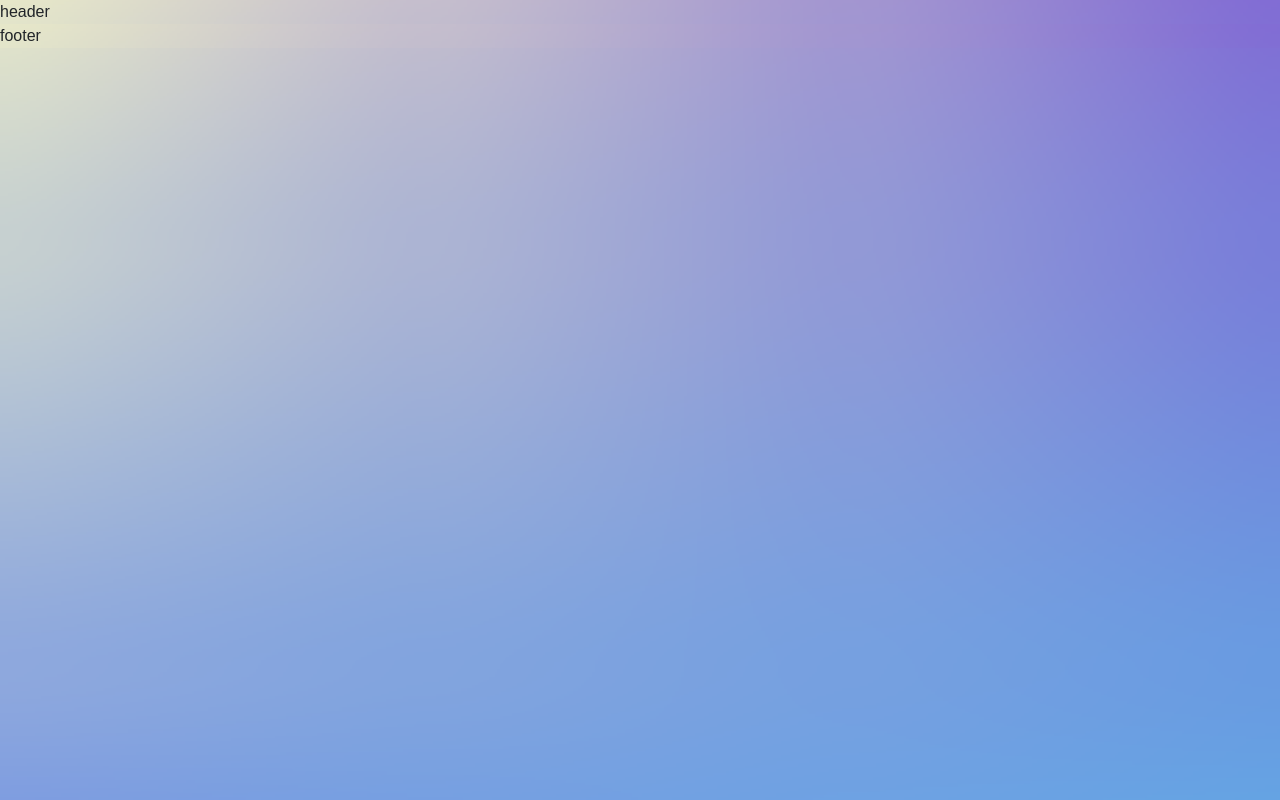
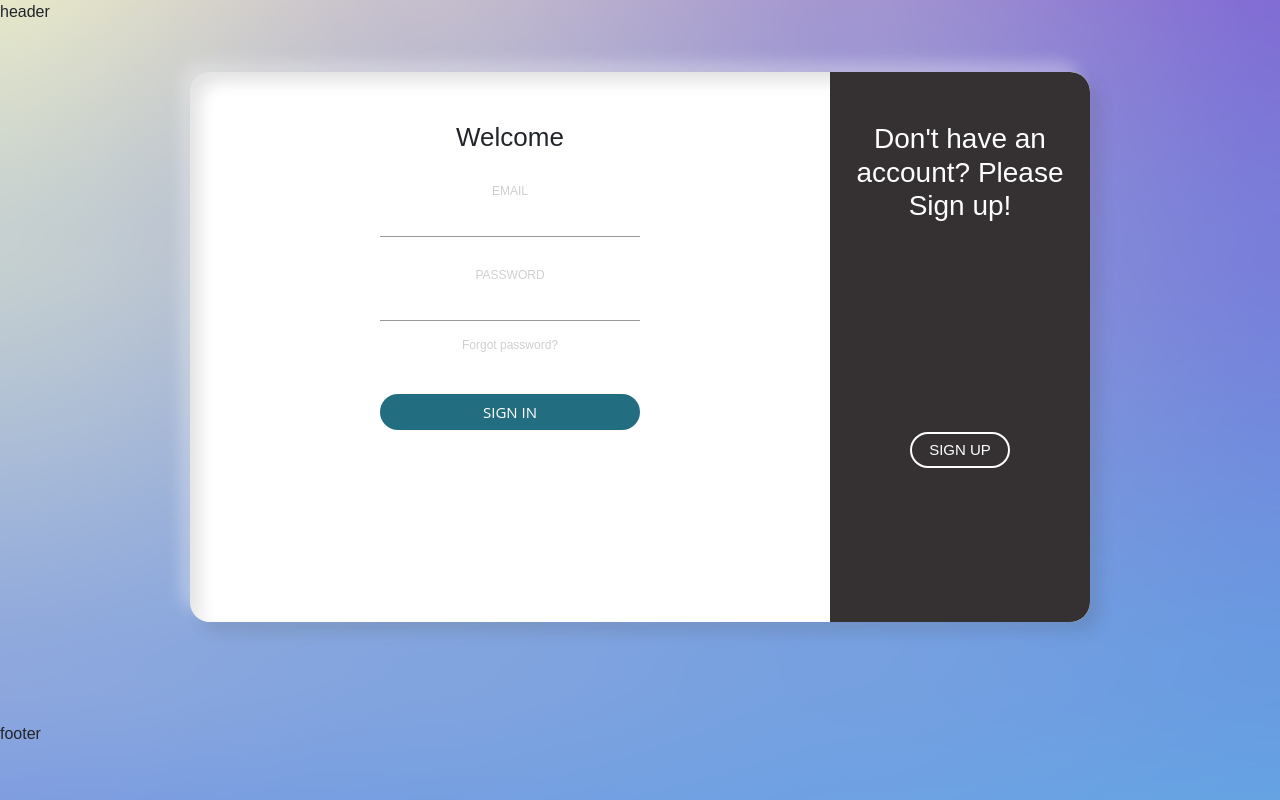
Before and after one commit to xxEasterGrymm/here4You, a React (Create React App) app: page /registration in a window 1280 px wide. Before the commit this address had no page. Built offline with nearby package versions, Linux system fonts and the light colour scheme.

Commit message:
login page created

```diff
--- a/src/App.js
+++ b/src/App.js
@@ -1,6 +1,7 @@
 import React from "react";
 import {BrowserRouter as Router, Route, Routes} from 'react-router-dom'
 import Landing from './components/landing/landing'
+import Registration from './components/registration/registration'
 import Header from "./components/header/header";
 import Footer from "./components/footer/footer";
 import 'bootstrap/dist/css/bootstrap.min.css';
@@ -13,6 +14,7 @@ function App() {
       <Header />
         <Routes>
           <Route path="/" element={<Landing />}></Route>
+          <Route path="/registration" element={<Registration />}></Route>
         </Routes>
         <Footer />
       </Router>
--- a/src/components/landing/hero.js
+++ b/src/components/landing/hero.js
@@ -1,10 +1,11 @@
-import React, { PureComponent } from 'react'
+import React, { PureComponent } from 'react';
+import { Link } from "react-router-dom";
 
 export default class Hero extends PureComponent {
     render() {
         return (
             <div>
-                hero
+                <Link className="header_link" to="/registration">Register Now</Link>
             </div>
         )
     }
--- /dev/null
+++ b/src/components/registration/form.js
@@ -0,0 +1,64 @@
+import React from 'react';
+
+
+/*document.querySelector('.img__btn').addEventListener('click', function () {
+    document.querySelector('.cont').classList.toggle('s--signup');
+});*/
+
+
+export default function form() {
+    return (
+        <div>
+            <br />
+            <br />
+            <div class="cont">
+                <div class="form sign-in">
+                    <h2>Welcome</h2>
+                    <label>
+                        <span>Email</span>
+                        <input type="email" />
+                    </label>
+                    <label>
+                        <span>Password</span>
+                        <input type="password" />
+                    </label>
+                    <p class="forgot-pass">Forgot password?</p>
+                    <button type="button" class="submit">Sign In</button>
+
+                </div>
+                <div class="sub-cont">
+                    <div class="img">
+                        <div class="img__text m--up">
+
+                            <h3>Don't have an account? Please Sign up!</h3>
+                        </div>
+                        <div class="img__text m--in">
+
+                            <h3>If you already has an account, just sign in.</h3>
+                        </div>
+                        <div class="img__btn">
+                            <span class="m--up">Sign Up</span>
+                            <span class="m--in">Sign In</span>
+                        </div>
+                    </div>
+                    <div class="form sign-up">
+                        <h2>Create your Account</h2>
+                        <label>
+                            <span>Name</span>
+                            <input type="text" />
+                        </label>
+                        <label>
+                            <span>Email</span>
+                            <input type="email" />
+                        </label>
+                        <label>
+                            <span>Password</span>
+                            <input type="password" />
+                        </label>
+                        <button type="button" class="submit">Sign Up</button>
+                    </div>
+                </div>
+            </div>
+        </div>
+    )
+}
--- /dev/null
+++ b/src/components/registration/registration.js
@@ -0,0 +1,10 @@
+import React from 'react';
+import Form from '../registration/form';
+
+export default function registration() {
+  return (
+    <div>
+        <Form />
+    </div>
+  )
+}
--- /dev/null
+++ b/src/styles/form.scss
@@ -0,0 +1,296 @@
+*,
+*:before,
+*:after {
+    box-sizing: border-box;
+    margin: 0;
+    padding: 0;
+}
+
+body {
+    font-family: 'Open Sans', Helvetica, Arial, sans-serif;
+    background: #ffffff;
+}
+
+input,
+button {
+    border: none;
+    outline: none;
+    background: none;
+    font-family: 'Open Sans', Helvetica, Arial, sans-serif;
+}
+
+.tip {
+    font-size: 20px;
+    margin: 40px auto 50px;
+    text-align: center;
+}
+
+.cont {
+    border-radius: 20px;
+    overflow: hidden;
+    position: relative;
+    width: 900px;
+    height: 550px;
+    margin: 0 auto 100px;
+    background: #fff;
+    box-shadow: -10px -10px 15px rgba(255, 255, 255, 0.3), 10px 10px 15px rgba(70, 70, 70, 0.15), inset -10px -10px 15px rgba(255, 255, 255, 0.3), inset 10px 10px 15px rgba(70, 70, 70, 0.15);
+}
+
+.form {
+    position: relative;
+    width: 640px;
+    height: 100%;
+    -webkit-transition: -webkit-transform 1.2s ease-in-out;
+    transition: -webkit-transform 1.2s ease-in-out;
+    transition: transform 1.2s ease-in-out;
+    transition: transform 1.2s ease-in-out, -webkit-transform 1.2s ease-in-out;
+    padding: 50px 30px 0;
+}
+
+.sub-cont {
+    overflow: hidden;
+    position: absolute;
+    left: 640px;
+    top: 0;
+    width: 900px;
+    height: 100%;
+    padding-left: 260px;
+    background: #fff;
+    -webkit-transition: -webkit-transform 1.2s ease-in-out;
+    transition: -webkit-transform 1.2s ease-in-out;
+    transition: transform 1.2s ease-in-out;
+    transition: transform 1.2s ease-in-out, -webkit-transform 1.2s ease-in-out;
+}
+
+.cont.s--signup .sub-cont {
+    -webkit-transform: translate3d(-640px, 0, 0);
+    transform: translate3d(-640px, 0, 0);
+}
+
+button {
+    display: block;
+    margin: 0 auto;
+    width: 260px;
+    height: 36px;
+    border-radius: 30px;
+    color: #fff;
+    font-size: 15px;
+    cursor: pointer;
+}
+
+.img {
+    overflow: hidden;
+    z-index: 2;
+    position: absolute;
+    left: 0;
+    top: 0;
+    width: 260px;
+    height: 100%;
+    padding-top: 360px;
+}
+
+.img:before {
+    content: '';
+    position: absolute;
+    right: 0;
+    top: 0;
+    width: 900px;
+    height: 100%;
+    //background-image: url("ext.jpg");
+    opacity: .8;
+    background-size: cover;
+    -webkit-transition: -webkit-transform 1.2s ease-in-out;
+    transition: transform 1.2s ease-in-out;
+    transition: transform 1.2s ease-in-out, -webkit-transform 1.2s ease-in-out;
+}
+
+.img:after {
+    content: '';
+    position: absolute;
+    left: 0;
+    top: 0;
+    width: 100%;
+    height: 100%;
+    background: #353133;
+}
+
+.cont.s--signup .img:before {
+    -webkit-transform: translate3d(640px, 0, 0);
+    transform: translate3d(640px, 0, 0);
+}
+
+.img__text {
+    z-index: 2;
+    position: absolute;
+    left: 0;
+    top: 50px;
+    width: 100%;
+    padding: 0 20px;
+    text-align: center;
+    color: #fff;
+    -webkit-transition: -webkit-transform 1.2s ease-in-out;
+    transition: -webkit-transform 1.2s ease-in-out;
+    transition: transform 1.2s ease-in-out;
+    transition: transform 1.2s ease-in-out, -webkit-transform 1.2s ease-in-out;
+}
+
+.img__text h2 {
+    margin-bottom: 10px;
+    font-weight: normal;
+}
+
+.img__text p {
+    font-size: 14px;
+    line-height: 1.5;
+}
+
+.cont.s--signup .img__text.m--up {
+    -webkit-transform: translateX(520px);
+    transform: translateX(520px);
+}
+
+.img__text.m--in {
+    -webkit-transform: translateX(-520px);
+    transform: translateX(-520px);
+}
+
+.cont.s--signup .img__text.m--in {
+    -webkit-transform: translateX(0);
+    transform: translateX(0);
+}
+
+.img__btn {
+    overflow: hidden;
+    z-index: 2;
+    position: relative;
+    width: 100px;
+    height: 36px;
+    margin: 0 auto;
+    background: transparent;
+    color: #fff;
+    text-transform: uppercase;
+    font-size: 15px;
+    cursor: pointer;
+}
+
+.img__btn:after {
+    content: '';
+    z-index: 2;
+    position: absolute;
+    left: 0;
+    top: 0;
+    width: 100%;
+    height: 100%;
+    border: 2px solid #fff;
+    border-radius: 30px;
+}
+
+.img__btn span {
+    position: absolute;
+    left: 0;
+    top: 0;
+    display: -webkit-box;
+    display: flex;
+    -webkit-box-pack: center;
+    justify-content: center;
+    -webkit-box-align: center;
+    align-items: center;
+    width: 100%;
+    height: 100%;
+    -webkit-transition: -webkit-transform 1.2s;
+    transition: -webkit-transform 1.2s;
+    transition: transform 1.2s;
+    transition: transform 1.2s, -webkit-transform 1.2s;
+}
+
+.img__btn span.m--in {
+    -webkit-transform: translateY(-72px);
+    transform: translateY(-72px);
+}
+
+.cont.s--signup .img__btn span.m--in {
+    -webkit-transform: translateY(0);
+    transform: translateY(0);
+}
+
+.cont.s--signup .img__btn span.m--up {
+    -webkit-transform: translateY(72px);
+    transform: translateY(72px);
+}
+
+h2 {
+    width: 100%;
+    font-size: 26px;
+    text-align: center;
+}
+
+label {
+    display: block;
+    width: 260px;
+    margin: 25px auto 0;
+    text-align: center;
+}
+
+label span {
+    font-size: 12px;
+    color: #cfcfcf;
+    text-transform: uppercase;
+}
+
+input {
+    display: block;
+    width: 100%;
+    margin-top: 5px;
+    padding-bottom: 5px;
+    font-size: 16px;
+    border-bottom: 1px solid rgba(0, 0, 0, 0.4);
+    text-align: center;
+}
+
+.forgot-pass {
+    margin-top: 15px;
+    text-align: center;
+    font-size: 12px;
+    color: #cfcfcf;
+}
+
+.submit {
+    margin-top: 40px;
+    margin-bottom: 20px;
+    background: #236d81;
+    text-transform: uppercase;
+}
+
+.fb-btn {
+    border: 2px solid #d3dae9;
+    color: #8fa1c7;
+}
+
+.fb-btn span {
+    font-weight: bold;
+    color: #455a81;
+}
+
+.sign-in {
+    -webkit-transition-timing-function: ease-out;
+    transition-timing-function: ease-out;
+}
+
+.cont.s--signup .sign-in {
+    -webkit-transition-timing-function: ease-in-out;
+    transition-timing-function: ease-in-out;
+    -webkit-transition-duration: 1.2s;
+    transition-duration: 1.2s;
+    -webkit-transform: translate3d(640px, 0, 0);
+    transform: translate3d(640px, 0, 0);
+}
+
+.sign-up {
+    -webkit-transform: translate3d(-900px, 0, 0);
+    transform: translate3d(-900px, 0, 0);
+}
+
+.cont.s--signup .sign-up {
+    -webkit-transform: translate3d(0, 0, 0);
+    transform: translate3d(0, 0, 0);
+}
--- a/src/styles/styles.scss
+++ b/src/styles/styles.scss
@@ -1,9 +1,13 @@
 @import './header.scss';
 @import './hero.scss';
 @import './footer.scss';
+@import './form.scss';
 
 * {
     font-family: "Lexend Deca", sans-serif;
+}
+
+body {
     margin-left: 0px;
     background-image: url('../images/light-backround.png');
     background-repeat: no-repeat;
```
